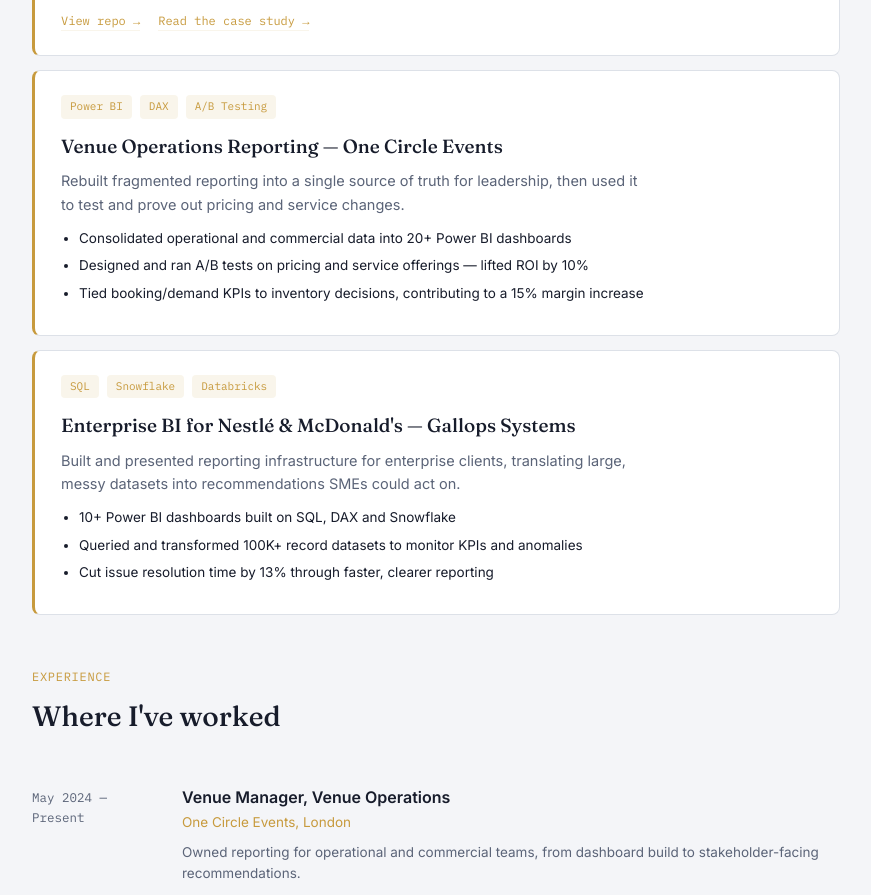
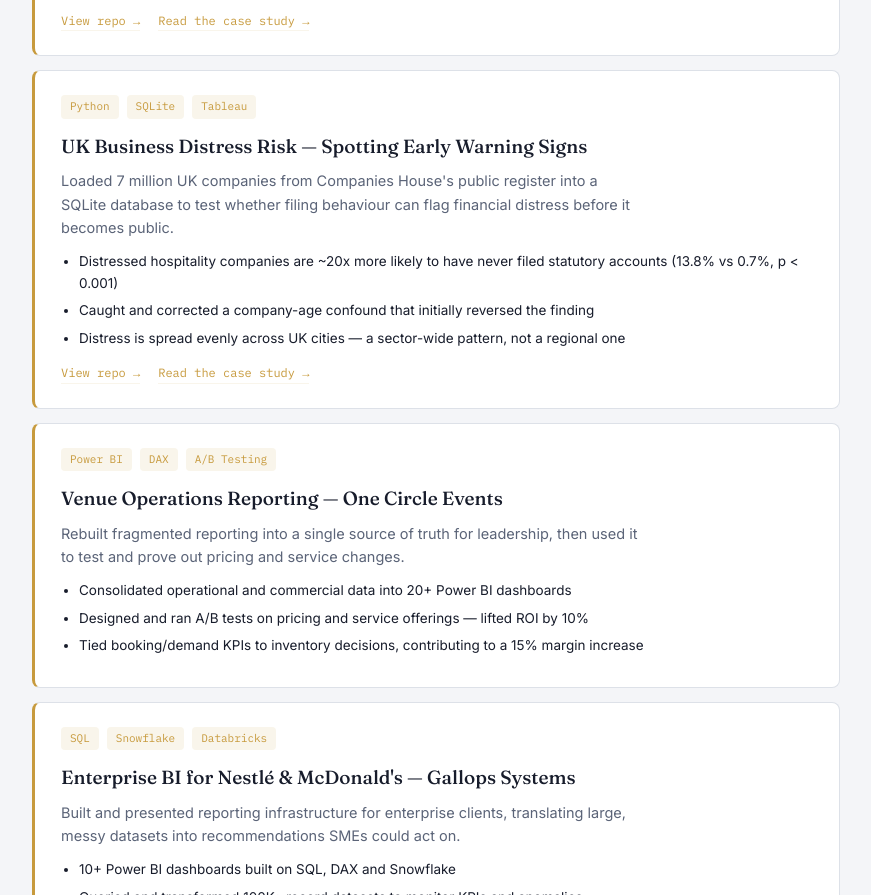
Before and after one commit to sankheriddhi2601/sankheriddhi2601.github.io, a plain HTML site: page index.html in a window 1280 px wide. Shown: the part 949-1844 px from the top of the page, without its empty margins (304-1175 px from the left). Drawn offline with Linux system fonts and the light colour scheme.

Commit message:
Update index.html

```diff
--- a/index.html
+++ b/index.html
@@ -249,6 +249,21 @@
         </div>
 
         <div class="project">
+          <div class="project-tags"><span>Python</span><span>SQLite</span><span>Tableau</span></div>
+          <h3>UK Business Distress Risk — Spotting Early Warning Signs</h3>
+          <p>Loaded 7 million UK companies from Companies House's public register into a SQLite database to test whether filing behaviour can flag financial distress before it becomes public.</p>
+          <ul>
+            <li>Distressed hospitality companies are ~20x more likely to have never filed statutory accounts (13.8% vs 0.7%, p &lt; 0.001)</li>
+            <li>Caught and corrected a company-age confound that initially reversed the finding</li>
+            <li>Distress is spread evenly across UK cities — a sector-wide pattern, not a regional one</li>
+          </ul>
+          <div class="project-links">
+            <a href="https://github.com/sankheriddhi2601/uk-business-distress-risk" target="_blank">View repo →</a>
+            <a href="https://github.com/sankheriddhi2601/uk-business-distress-risk#readme" target="_blank">Read the case study →</a>
+          </div>
+        </div>
+
+        <div class="project">
           <div class="project-tags"><span>Power BI</span><span>DAX</span><span>A/B Testing</span></div>
           <h3>Venue Operations Reporting — One Circle Events</h3>
           <p>Rebuilt fragmented reporting into a single source of truth for leadership, then used it to test and prove out pricing and service changes.</p>
```
